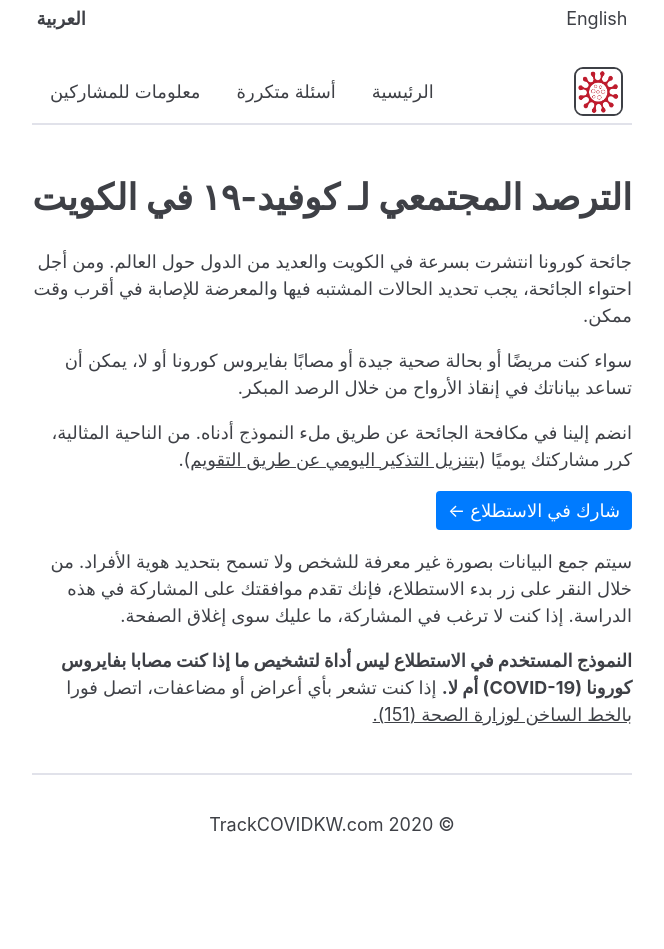
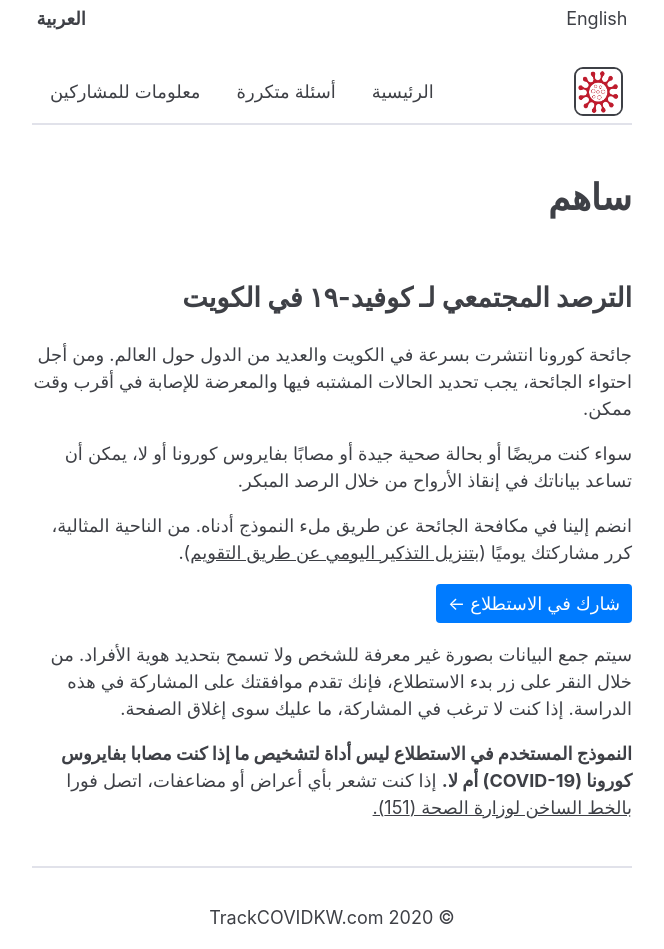
Before and after one commit to coronamapskw/trackcovidkw.org, a Jekyll site: the page built from ar/index.md, in a window 1280 px wide. Shown: the whole page, without its empty margins (308-972 px from the left). Built offline with Jekyll 4.4.1, drawn with Linux system fonts in a browser that asks for light colours; before the commit the page ends 900 px from its top, so only the background shows below that.

Commit message:
changes to AR pages

```diff
--- a/ar/index.md
+++ b/ar/index.md
@@ -4,7 +4,8 @@ lang: ar
 ref: home
 title: الرئيسية
 ---
-# الترصد المجتمعي لـ كوفيد-١٩ في الكويت
+# ساهم
+## الترصد المجتمعي لـ كوفيد-١٩ في الكويت
 
 جائحة كورونا انتشرت بسرعة في الكويت والعديد من الدول حول العالم. ومن أجل احتواء الجائحة، يجب تحديد الحالات المشتبه فيها والمعرضة للإصابة في أقرب وقت ممكن.
 
```
Also changed, not shown: ar/faq.md (+1 -1 lines).
